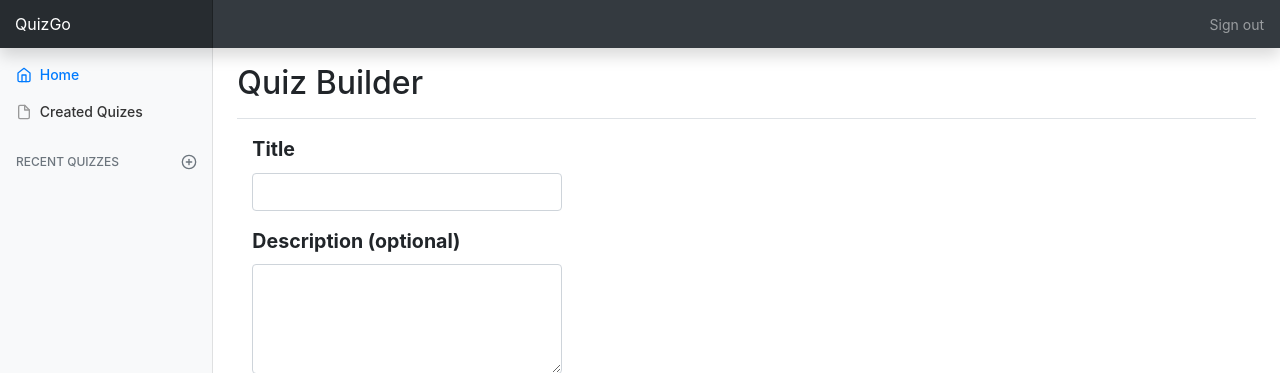
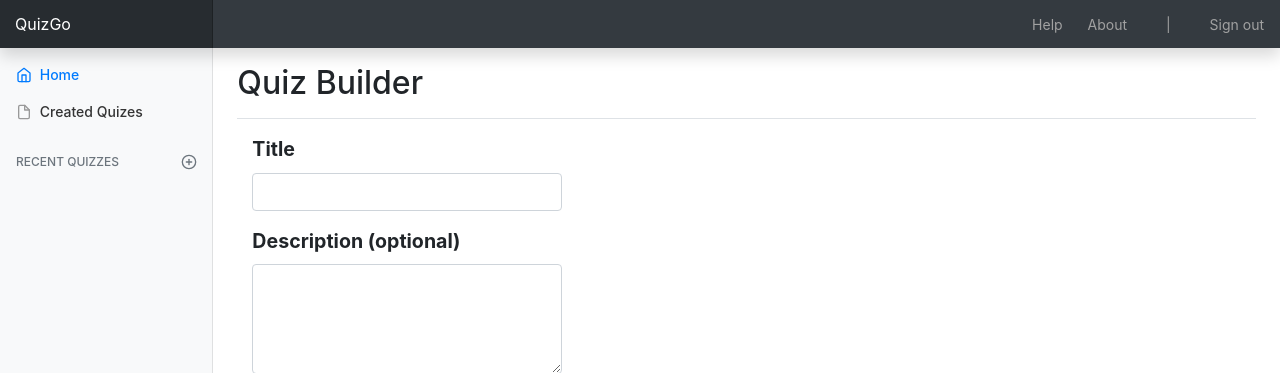
Before and after one commit to AymanKB/Group-14-QuizGo, a PHP site: page /quizgo/bu1.php in a window 1280 px wide. Shown: the top 373 px of the page. Run offline with PHP 8.4, Linux system fonts and the light colour scheme; data comes from the database, SQL or seed files in the repository; data that the repository does not hold is empty; some libraries are stand-ins or nearby versions.

Commit message:
Update top-nav.php

```diff
--- a/html/lecturer/top-nav.php
+++ b/html/lecturer/top-nav.php
@@ -2,8 +2,12 @@
 <nav class="navbar navbar-dark fixed-top bg-dark flex-md-nowrap p-0 shadow">
   <a class="navbar-brand col-sm-3 col-md-2 mr-0" href="lecturer-home.php?id=<?php echo $currentUser[0] ?>"> QuizGo </a>
   <ul class="navbar-nav px-3">
-    <li class="nav-item text-nowrap">
-      <a class="nav-link" href="../general/login.php">Sign out</a>
+     <li>
+    <a style="color:#a1a1a1;"   href="../general/help.html">Help </a>
+    <a style="color:#a1a1a1; margin-left: 1.5em;"  href="../general/about.html">About  </a >
+    <a style="color:#a1a1a1; margin-left: 2.5em; margin-right: 2.5em;" > | </a>
+
+      <a style="color:#a1a1a1; " href="../general/login.php">Sign out</a>
     </li>
   </ul>
 </nav>
```
